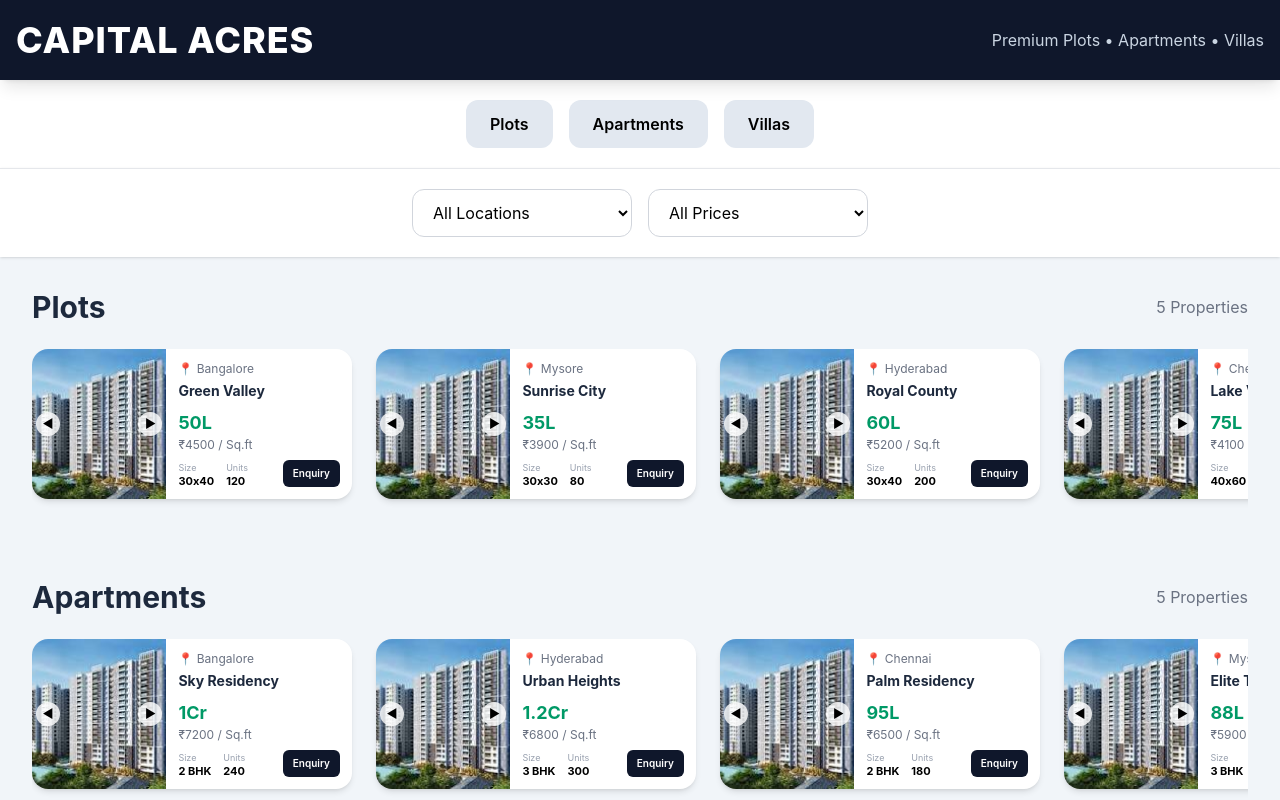
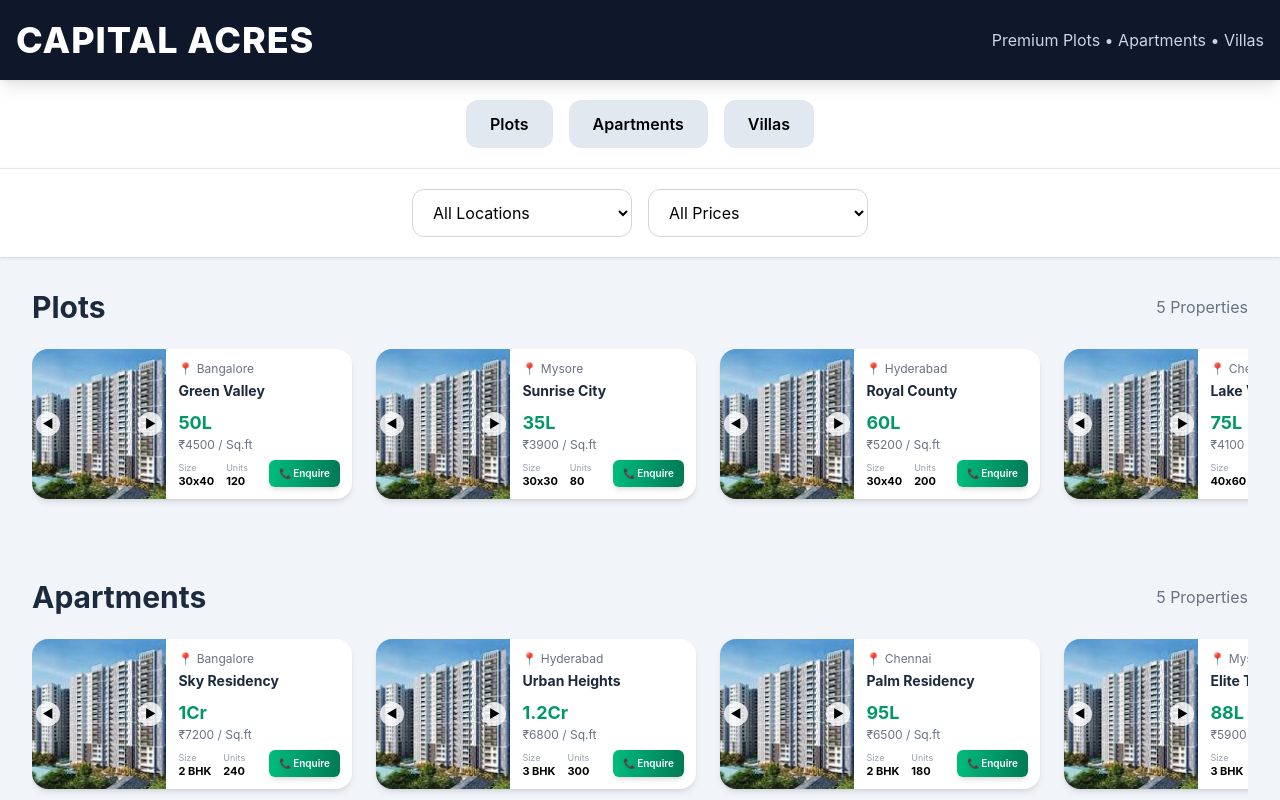
Before and after one commit to TejasAN2818/capital-acres, a React (Vite) app: page / in a window 1280 px wide. Shown: the top 800 px of the page. Built offline with nearby package versions, Linux system fonts and the light colour scheme.

Commit message:
details page updated 5

```diff
--- a/src/components/EnquiryButton.jsx
+++ b/src/components/EnquiryButton.jsx
@@ -102,8 +102,11 @@ Press Cancel to use different number.`
       <button
         onClick={openEnquiry}
         className="
-          bg-slate-900
-          hover:bg-slate-700
+    bg-gradient-to-r
+    from-emerald-500
+    to-emerald-700
+    hover:from-emerald-600
+    hover:to-emerald-800
     text-white
     text-[10px]
     px-2.5
@@ -111,9 +114,12 @@ Press Cancel to use different number.`
     rounded-md
     font-semibold
     whitespace-nowrap
+    shadow-md
+    transition
+    duration-300
   "
       >
-        Enquiry
+        📞 Enquire
       </button>
 
       <EnquiryModal
```
Lines whose indentation alone changed are shown as unchanged.
